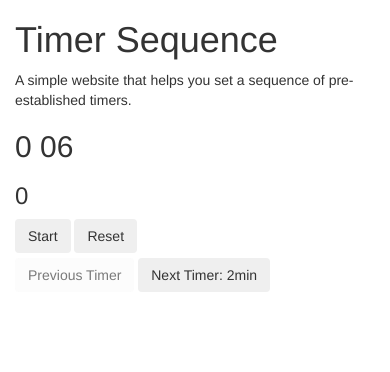
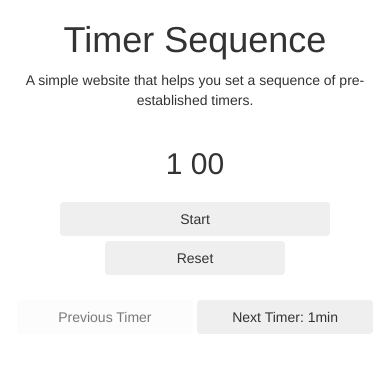
Before and after one commit to congchen5/timer-sequence, a plain HTML site: page index.html in a window 390 px wide. Drawn offline with nearby package versions, Linux system fonts and the light colour scheme.

Commit message:
Added css styling to make it appropriate for mobile web.

```diff
--- a/css/main.css
+++ b/css/main.css
@@ -12,6 +12,7 @@ html, body {
 }
 
 body {
+  text-align: center;
   margin: 0;
 }
 
@@ -21,9 +22,61 @@ body {
 
 .timer {
   display: block;
+  text-align: center;
+}
+
+.timerDisplay {
+  display: inline-block;
+  padding: 5px 10px;
+
+  border: transparent 2px solid;
+}
+
+@-webkit-keyframes borderBlink {
+    from, to {
+        border-color: transparent;
+    }
+    50% {
+        border-color: red;
+    }
+}
+
+@keyframes timerDisplay {
+    from, to {
+        border-color: transparent;
+    }
+    50% {
+        border-color: red;
+    }
+}
+
+.timerDisplay.isDone {
+  border: red 2px solid;
+  border-radius: 25px;
+  border-color: transparent;
+
+  -webkit-animation: timerDisplay 1s step-end infinite;
+  animation: timerDisplay 1s step-end infinite;
+}
+
+.timerButton {
+  display: block;
+  margin: 5px auto;
+}
+
+#startStopButton {
+  width: 75%;
+}
+
+#resetButton {
+  width: 50%;
 }
 
 .sequenceControls {
   display: block;
-  margin: 5px 0;
+  margin: 25px auto;
 }
+
+.sequenceControlButton {
+  width: 49%;
+}
--- a/index.html
+++ b/index.html
@@ -4,6 +4,7 @@
     <title>Timer Sequence</title>
     <link href="js/bootstrap/css/bootstrap.min.css" rel="stylesheet" media="screen">
     <link href="css/main.css" rel="stylesheet" media="screen">
+    <meta name="viewport" content="width=device-width, initial-scale=1.0">
     <script src="https://ajax.googleapis.com/ajax/libs/jquery/3.1.0/jquery.min.js"></script>
     <script src="js/bootstrap/js/bootstrap.min.js"></script>
     <script src="js/main.js"></script>
@@ -14,19 +15,18 @@
       <p>A simple website that helps you set a sequence of pre-established timers.</p>
       <div class="timer">
         <h2 class="timerDisplay">0.0</h2>
-        <h3 class="offsetDisplay">0</h3>
-        <button id="startStopButton" class="btn">
+        <button id="startStopButton" class="btn timerButton">
           Start
         </button>
-        <button id="resetButton" class="btn">
+        <button id="resetButton" class="btn timerButton">
           Reset
         </button>
       </div>
       <div class="sequenceControls">
-        <button id="prevTimerButton" class="btn">
+        <button id="prevTimerButton" class="btn sequenceControlButton">
           Previous Timer
         </button>
-        <button id="nextTimerButton" class="btn">
+        <button id="nextTimerButton" class="btn sequenceControlButton">
           Next Timer
         </button>
       </div>
--- a/js/main.js
+++ b/js/main.js
@@ -5,8 +5,7 @@ $(function() {
 // Interval in ms to tick.
 const INTERVAL = 1000;
 
-var eyeTherapyTimers = [0.1,2,3,4,5];
-//  [1,1,1,1,1,1,3,1,1,3,5,2,2,2,5];
+var eyeTherapyTimers = [1,1,1,1,1,1,3,1,1,3,5,2,2,2,5];
 
 var timer = null;
 var timerSequence = null;
@@ -67,10 +66,14 @@ class Timer {
         secDisplay;
     if (rawPassedTime < 0) {
       this.displayTime = '-' + this.displayTime;
+
+      $('.timerDisplay').addClass('isDone');
+    } else {
+      $('.timerDisplay').removeClass('isDone');
     }
 
     $('.timerDisplay').text(this.displayTime);
-    $('.offsetDisplay').text(offset);
+    console.log('offsetDisplay: ' + offset);
   }
 
   playBell() {
@@ -81,6 +84,8 @@ class Timer {
   resetState() {
     this.stop();
 
+    // Issue: Make stop happen instantly before another. The code below will
+    // execute before the stopping happens. Maybe use Promises?
     this.time = 0;
     this.elapsedTime = 0;
     this.display = '0.0';
```
